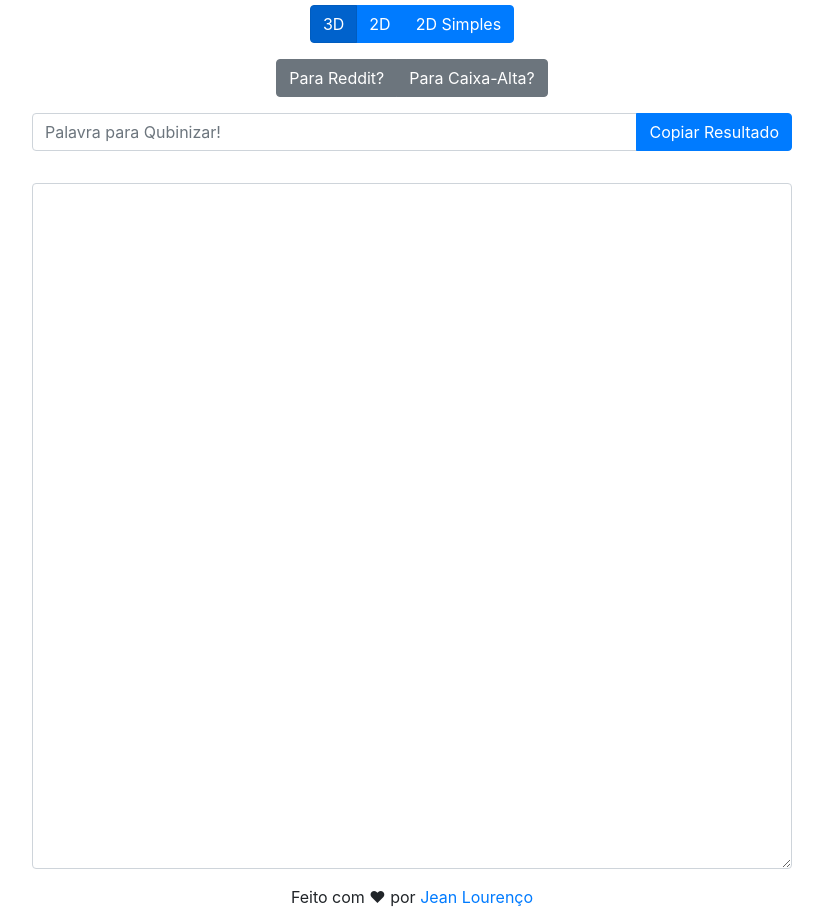
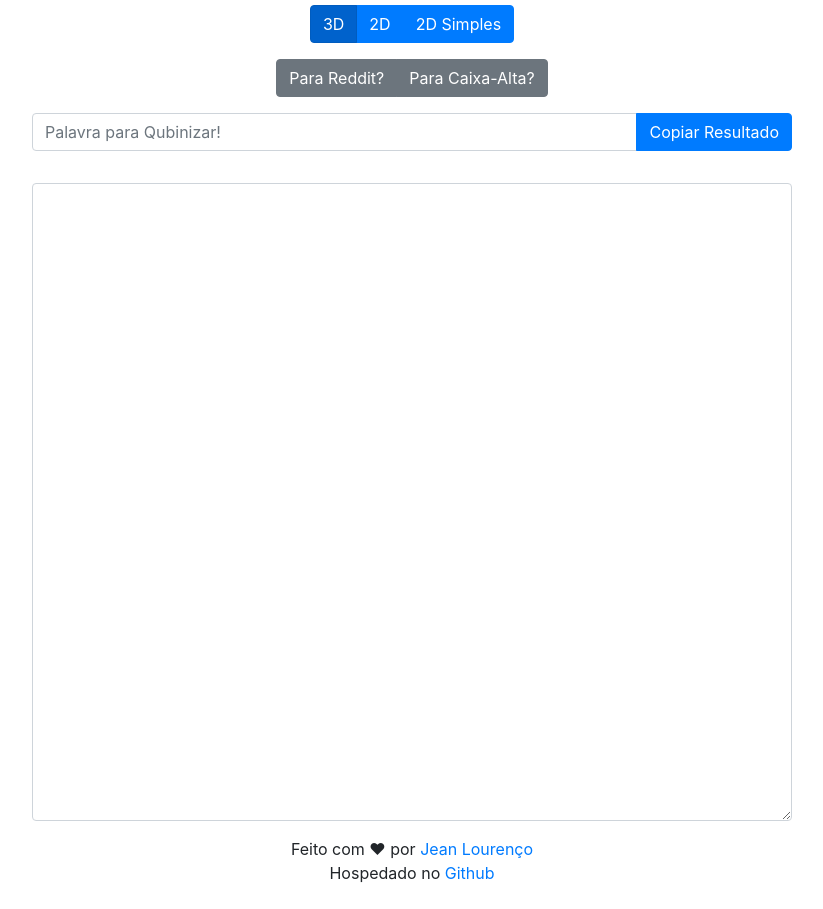
Before and after one commit to jean-lourenco/qubinator-web, a plain HTML site: page index.html in a window 1280 px wide. Shown: the part 51-960 px from the top of the page, without its empty margins (228-1051 px from the left). After the commit the page ends 936 px from the top, so only its background shows below. Drawn offline with nearby package versions, Linux system fonts and the light colour scheme.

Commit message:
Footer modified

```diff
--- a/index.html
+++ b/index.html
@@ -59,14 +59,15 @@
                     </div>
 
                     <div class="form-group row" style="margin-top: 1em;">
-                        <textarea class="form-control" rows="28" cols="25" id="result" autocomplete="off"></textarea>
+                        <textarea class="form-control" rows="26" cols="25" id="result" autocomplete="off"></textarea>
                     </div>
                 </div>
             </div>
         </div>
 
         <footer style="text-align: center">
-            Feito com ❤ por <a href="https://github.com/jean-lourenco">Jean Lourenço</a>
+            Feito com ❤ por <a href="https://github.com/jean-lourenco">Jean Lourenço</a><br>
+            Hospedado no <a href="https://github.com/jean-lourenco/qubinator-web" target="_blank">Github</a>
         </footer>
 
         <script src="cli.js"></script>
```
